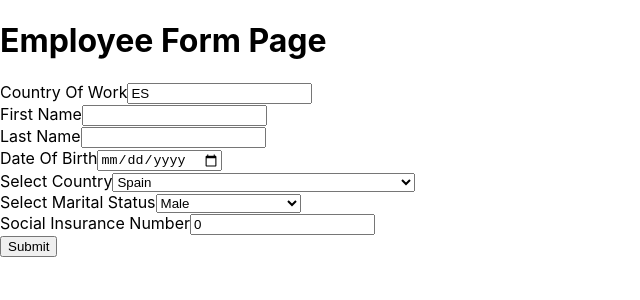
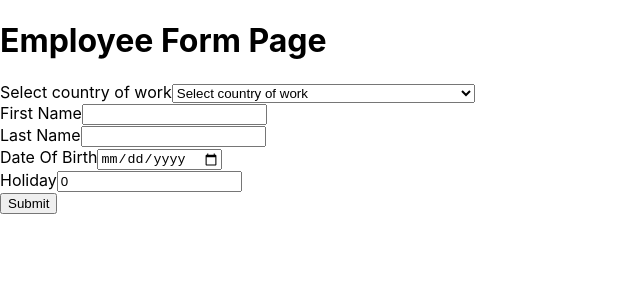
Before and after one commit to ereyomi/employee-form, a React (Create React App) app: page / in a window 1280 px wide. Shown: the top 300 px of the page, without its empty margins (0-640 px from the left). Built offline with nearby package versions, Linux system fonts and the light colour scheme.

Commit message:
feat: refactor form

```diff
--- a/src/components/FormPage.js
+++ b/src/components/FormPage.js
@@ -1,15 +1,16 @@
 import React, {useState, useEffect} from 'react';
 import Input from './Input';
+import Select from './Select';
 import ExtraFields from './ExtraFields';
 import {getExtraFormAccessByCountries} from './../utils/helpers'
 
 const formDataStructure = {
-    countryOfWork: 'ES',
+    countryOfWork: '',
     firstName: '',
     lastName: '',
     dateOfBirth: '',
     holidayAllowance: 0,
-    maritalStatus: 'M',
+    maritalStatus: '',
     numberOfChildren: 0,
     socialInsuranceNumber: 0,
     workingHours: 0,
@@ -35,8 +36,8 @@ const FormPage = () => {
             const mapCountryData = Object.keys(myJson).map(
                 key => {
                     return {
-                        code: key,
-                        countryName: myJson[key]
+                        value: key,
+                        label: myJson[key]
                     }
               }
             )
@@ -45,8 +46,6 @@ const FormPage = () => {
   }
   useEffect(()=>{
       getData()
-      console.log( getExtraFormAccessByCountries( 'ES' ) )
-      setExtraFieldData(getExtraFormAccessByCountries( 'ES' ))
   }, [] )
     const [ formData, setFormData ] = useState( formDataStructure )
     const [extraFieldData, setExtraFieldData ] = useState( null )
@@ -73,15 +72,16 @@ const FormPage = () => {
         <div className="sdsdsds">
             <h1>Employee Form Page</h1>
             <div>
-                <form onSubmit={ handleSubmit}>
-                    <Input
-                        label="Country Of Work"
-                        type="text"
-                        value={formData.countryOfWork}
-                        onChange={handleForm}
-                        name="countryOfWork"
-                        required={true}
-                    />
+                <form onSubmit={handleSubmit}>
+                    <div className="custom-app-form">
+                        <Select
+                            value={formData.countryOfWork}
+                            onChange={handleOnChangeCountrySeletion}
+                            name="countryOfWork"
+                            options={countriesData}
+                            label="Select country of work"
+                        />
+                    </div>
                     <Input
                         label="First Name"
                         type="text"
@@ -106,17 +106,15 @@ const FormPage = () => {
                         name="dateOfBirth"
                         required={true}
                     />
-                    <div className="custom-app-form">
-                        <label htmlFor="country">Select Country</label>
-                        <select value={formData.countryOfWork} onChange={handleOnChangeCountrySeletion} name="countryOfWork">
+                    <Input
+                        label="Holiday"
+                        type="number"
+                        value={formData.holidayAllowance}
+                        onChange={handleForm}
+                        name="holidayAllowance"
+                        required={true}
+                    />
 
-                            {
-                                countriesData && countriesData.length > 0 && countriesData.map(
-                                    ( item ) => <option key={item.code} value={item.code}>{item.countryName}</option>
-                                )
-                            }
-                        </select>
-                    </div>
                     <div>
                         {
                             extraFieldData?.status && (
--- a/src/components/Select.js
+++ b/src/components/Select.js
@@ -1,9 +1,11 @@
 import React from 'react'
-const Select = ({value, onChange, options, label}) => {
+
+
+const Select = ({value, onChange, options, label, name, required=false}) => {
     return (
         <div>
-            <label htmlFor="country">{ label }</label>
-            <select onChange={onChange} value={value}>
+            <label htmlFor={name}>{ label }</label>
+            <select onChange={onChange} value={value} name={ name } id={ name } required={ required }>
                 <option
                     key="default-marital-status"
                     value=""
```
